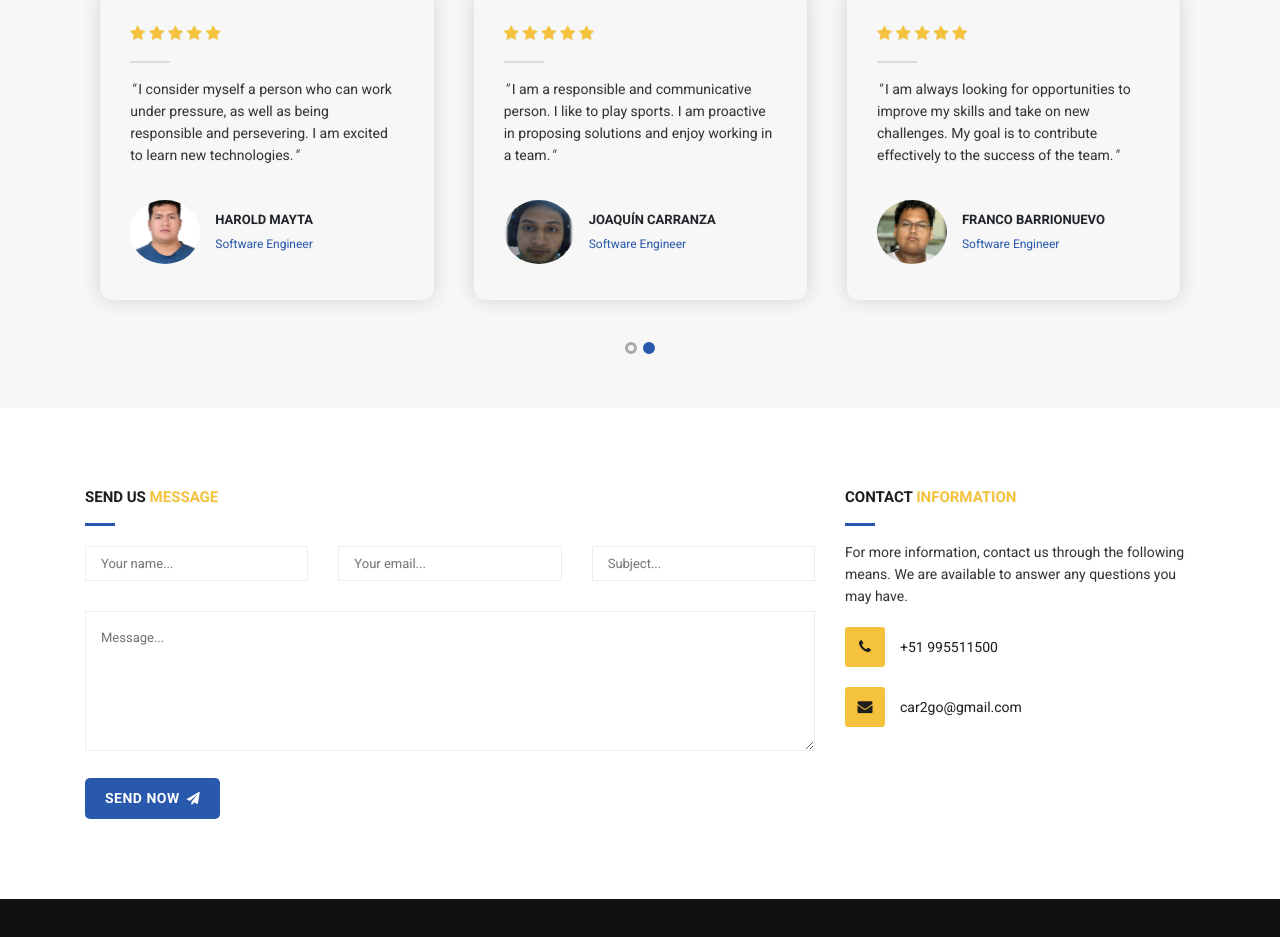
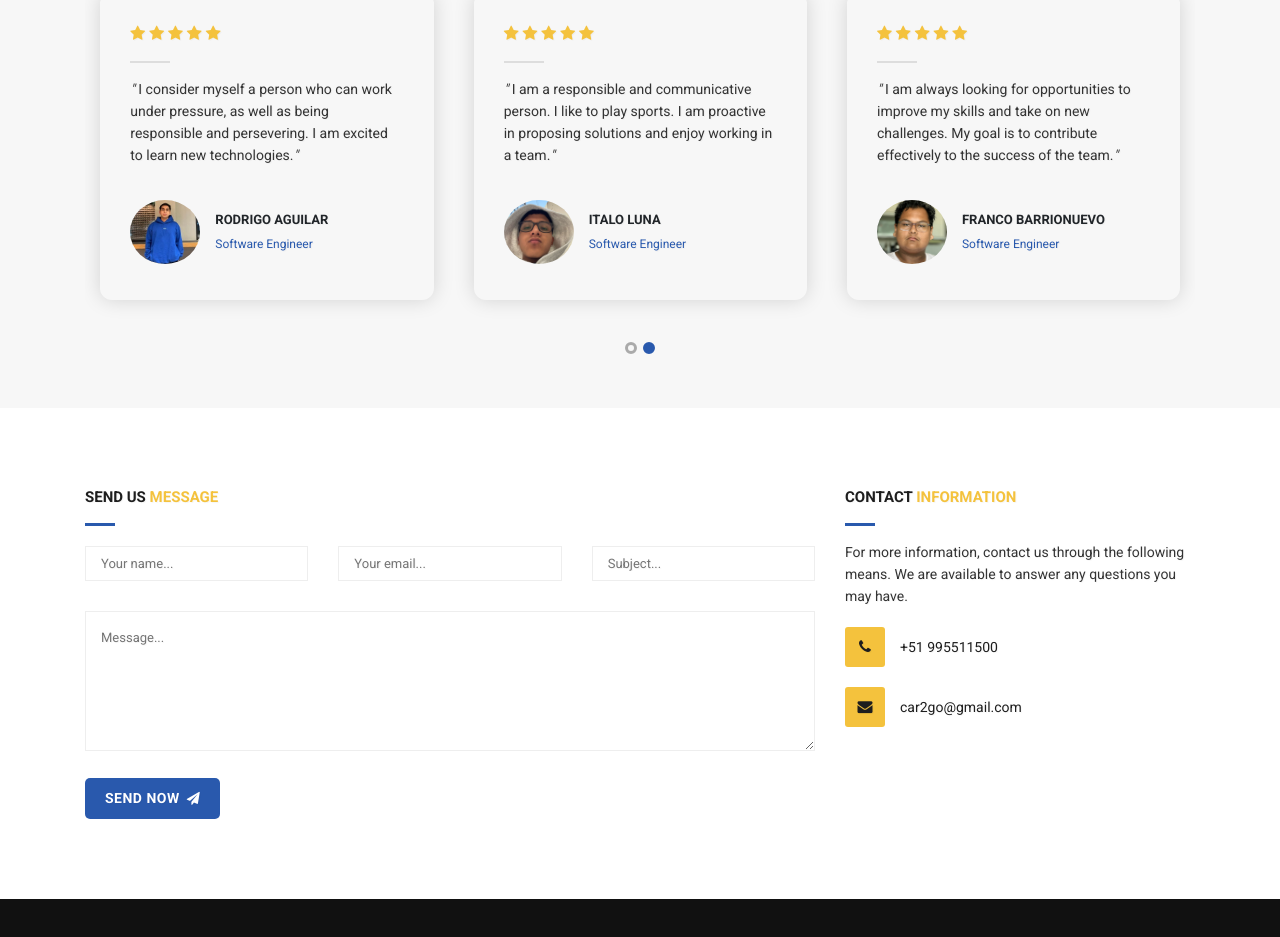
Before and after one commit to devtest-diseno-experimentos/Landing-page, a plain HTML site: page docs/index.html in a window 1280 px wide. Shown: the part 3536-4473 px from the top of the page. Drawn offline with nearby package versions, Linux system fonts and the light colour scheme.

Commit message:
feat(sprint-4): update team member images and names in index.html

```diff
--- a/docs/index.html
+++ b/docs/index.html
@@ -444,8 +444,8 @@
                     <div class="line-dec"></div>
                     <p><em>" </em>I consider myself a responsible, respectful person with a strong ability to work in a team. I strive to contribute positively to each project.<em>"</em></p>
                     <div class="author-rate">
-                        <img src="assets/images/integrante-Karito.jpeg" alt="integrante">
-                        <h4>Karito Medina</h4>
+                        <img src="assets/images/integrante-Kuni.jpg" alt="integrante">
+                        <h4>Mathias Kunimoto</h4>
                         <div class="line-dec2"></div>
                         <span>Software Engineer</span>
                     </div>
@@ -461,8 +461,8 @@
                     <div class="line-dec"></div>
                     <p><em>" </em>I am very enthusiastic about learning new technologies and I like to fulfill my responsibilities in a work group as best as I can.<em>"</em></p>
                     <div class="author-rate">
-                        <img src="assets/images/integrante-Gerald.jpeg" alt="integrante">
-                        <h4>Gerald Patricio</h4>
+                        <img src="assets/images/integrante-Guto.jpg" alt="integrante">
+                        <h4>Augusto Pin</h4>
                         <div class="line-dec2"></div>
                         <span>Software Engineer</span>
                     </div>
@@ -478,8 +478,8 @@
                     <div class="line-dec"></div>
                     <p><em>" </em>I consider myself a person who can work under pressure, as well as being responsible and persevering. I am excited to learn new technologies.<em>"</em></p>
                     <div class="author-rate">
-                        <img src="assets/images/integrante-Harold.jpg" alt="integrante">
-                        <h4>Harold Mayta</h4>
+                        <img src="assets/images/integrante-Rod.jpg" alt="integrante">
+                        <h4>Rodrigo Aguilar</h4>
                         <div class="line-dec2"></div>
                         <span>Software Engineer</span>
                     </div>
@@ -495,8 +495,8 @@
                     <div class="line-dec"></div>
                     <p><em>" </em>I am a responsible and communicative person. I like to play sports. I am proactive in proposing solutions and enjoy working in a team.<em>"</em></p>
                     <div class="author-rate">
-                        <img src="assets/images/integrante-Joaquin.png" alt="integrante">
-                        <h4>Joaquín Carranza</h4>
+                        <img src="assets/images/integrante-Tafri.jpg" alt="integrante">
+                        <h4>Italo Luna</h4>
                         <div class="line-dec2"></div>
                         <span>Software Engineer</span>
                     </div>
```
Also changed, not shown: docs/assets/images/integrante-Guto.jpg (added), docs/assets/images/integrante-Kuni.jpg (added), docs/assets/images/integrante-Rod.jpg (added), docs/assets/images/integrante-Tafri.jpg (added).
